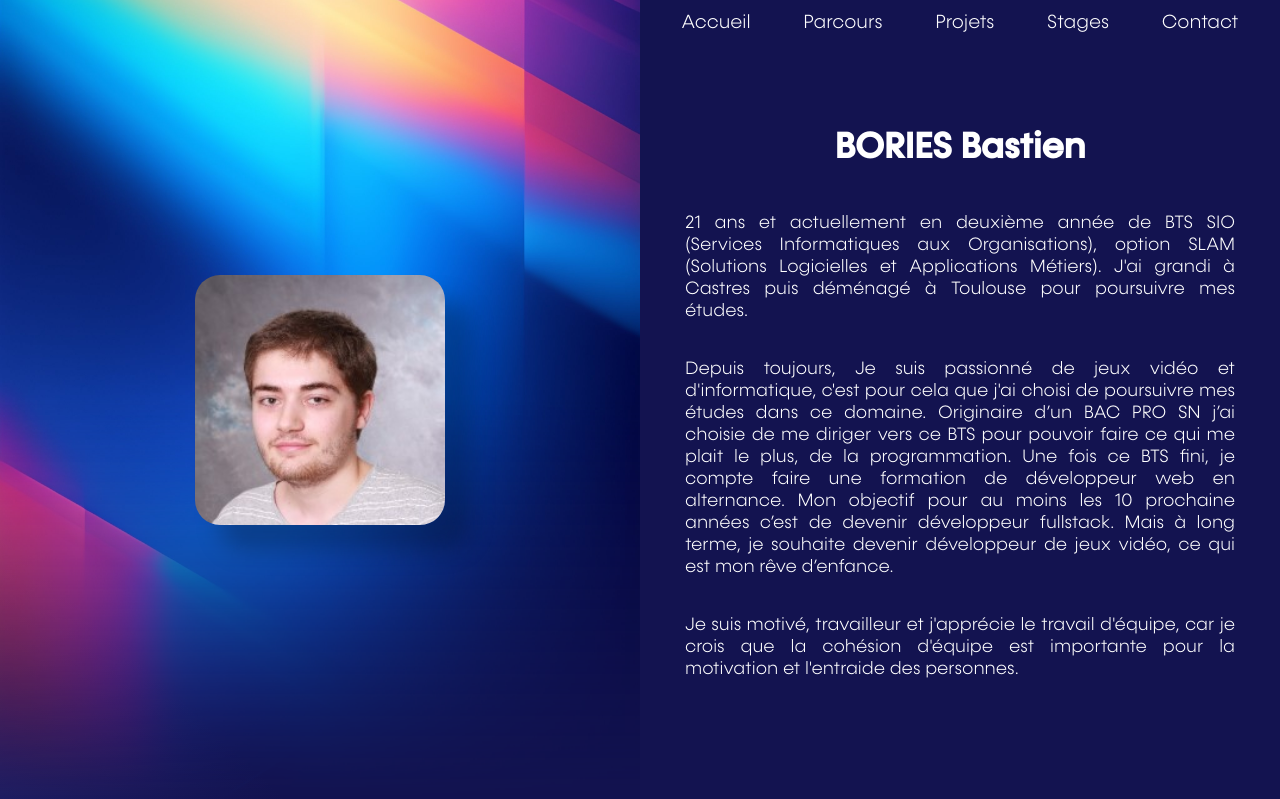
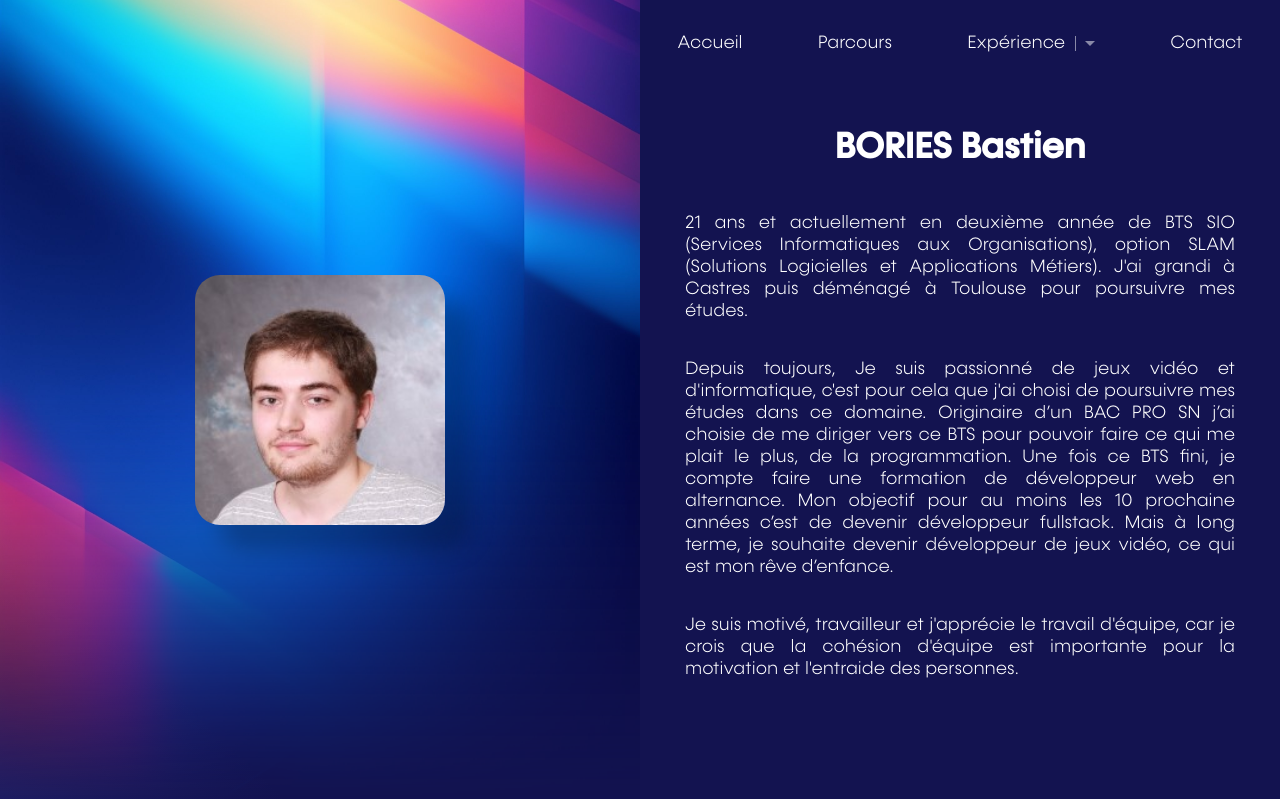
Before and after one commit to Ast415/Portfolio, a PHP site: page / in a window 1280 px wide. Shown: the top 799 px of the page. Run offline with PHP 8.4, Linux system fonts and the light colour scheme.

Commit message:
New nav bar for pc

```diff
--- a/src/css/burger.css
+++ b/src/css/burger.css
@@ -160,7 +160,10 @@ nav{
 }
 
 @media screen and (min-width: 960px){
-  .navbar .menu-items {
+  .burgerNav{
+    visibility: hidden;
+  }
+  /* .navbar .menu-items {
     box-shadow: none;
     background-color: initial;
     height: min-content;
@@ -203,5 +206,5 @@ nav{
 
   .hamburger-lines {
     visibility: hidden;
+  } */
 }
-}
--- /dev/null
+++ b/src/css/dropdown.css
@@ -0,0 +1,172 @@
+/* https://codepen.io/sathishlxg/pen/JoLOYR?editors=1100 */
+
+/* * {
+    box-sizing: border-box;
+} */
+/* body {
+    background: #33334d;
+    color: #222;
+    line-height: normal;
+    font-size: 16px;
+    font-family: sans-serif;
+} */
+
+.dropdownNav{
+    visibility: hidden;
+}
+
+a, a:hover {
+    text-decoration: none;
+}
+nav {
+    /*
+    position: fixed;
+    left: 0;
+    right: 0;
+    top: 0;
+    height: 50px;
+    background: transparent;
+    box-shadow: transparent;
+    z-index: 1000;
+    min-width: 580px; */
+
+
+    left: 0;
+    right: 0;
+    top: 0;
+    /* height: auto; */
+    background: transparent;
+    box-shadow: transparent;
+    z-index: 1000;
+    /* min-width: 580px; */
+    width: 50%;
+
+}
+/* nav .logo {
+    position: relative;
+    float: left;
+    height: 50px;
+    line-height: 50px;
+    padding: 0 15px;
+    font-size: 22px;
+    font-weight: 900;
+    text-transform: uppercase;
+}
+nav .logo span {
+    display: inline-block;
+    position: relative;
+    top: -8px;
+    font-size: 13pt;
+}
+nav .logo:hover {
+    background: #9494b8;
+} */
+nav .links {
+    width: 100%;
+    height: auto;
+    padding: 0;
+    display: flex;
+    flex-direction: row;
+    justify-content: space-around;
+}
+nav .links li {
+    float: left;
+    list-style: none;
+    position: relative;
+    margin: 10px;
+    display: inline-block;
+}
+nav .links li > a {
+    position: relative;
+    display: inline-block;
+    padding: 0 10px;
+    line-height: 30px;
+    height: 30px;
+    color: #fff;
+    display: flex;
+    align-items: center;
+    z-index: 1;
+    user-select: none;
+    transition: background-color 0.3s;
+}
+nav .links li > a:hover {
+    /* font-weight: bolder; */
+    background-color: #0a0a2b;
+    border-radius: 10px;
+}
+nav .links li > a[class^="trigger-"] {
+    padding-right: 40px;
+}
+nav .links li > a .arrow {
+    position: absolute;
+    right: 10px;
+    border-width: 5px 5px 0 5px;
+    border-style: solid;
+    border-color: rgba(255, 255, 255, 0.5) #c50e0e00;
+}
+nav .links li > a .arrow:after {
+    content: "";
+    border-left: 1px solid rgb(255, 255, 255, 0.5);
+    top: -10px;
+    left: -15px;
+    position: absolute;
+    height: 15px;
+}
+nav .links li ul {
+    position: absolute;
+    left: 0;
+    margin: 0;
+    top: 0;
+    background-color: #0a0a2b;
+    border-radius: 2px;
+    box-shadow: 0 0 5px rgb(0 0 0 / 15%);
+    padding: 0;
+    width: 100%;
+    text-align: center;
+    border-radius: 10px;
+    display: none;
+}
+nav .links li ul > li {
+    clear: both;
+    list-style: none;
+    display: block;
+    margin: 0;
+    width: 100%;
+}
+nav .links li ul > li:hover {
+    background: #9494b8;
+}
+nav .links li ul > li:hover > a {
+    background: #9494b8;
+    color: #fff;
+}
+nav .links li:hover > .drop {
+    display: block;
+    animation: fadeInBottom 0.3s ease;
+    -webkit-animation: fadeInBottom 0.3s ease;
+}
+nav .links li:hover > .drop > .first{
+    margin-top: 30px;
+}
+@keyframes fadeInBottom {
+    0% {
+        opacity: 0;
+        transform: translate3d( 0, 0, 100%);
+   }
+    100% {
+        opacity: 1;
+        transform: none;
+   }
+}
+
+@media screen and (min-width: 960px){
+
+    nav{
+        position: absolute;
+        margin-left: 50%;
+    }
+
+    .dropdownNav{
+        visibility: visible;
+    }
+}
--- a/vue/header.php
+++ b/vue/header.php
@@ -8,6 +8,7 @@
     <link rel="stylesheet" href="./src/css/fonts.css">
     <link rel="stylesheet" href="./src/css/global.css">
     <link rel="stylesheet" href="./src/css/burger.css">
+    <link rel="stylesheet" href="./src/css/dropdown.css">
     <link rel="stylesheet" href="./src/css/popup.css">
     <link rel="stylesheet" href="./src/css/tooltip.css">
     <link rel="stylesheet" href="./src/css/timeline.css">
@@ -15,7 +16,7 @@
 </head>
 <body>
     <header>
-    <nav>
+    <nav class="burgerNav">
       <div class="navbar">
         <div class="container nav-container">
             <input class="checkbox" type="checkbox" name="" id="" />
@@ -25,13 +26,28 @@
               <span class="line line3 "></span>
             </div>
             <div class="menu-items">
-                <li><a href="./?action=accueil">Accueil</a></li>
-                <li><a href="./?action=parcours">Parcours</a></li>
-                <li><a href="./?action=experience#projets">Projets</a></li>
-                <li><a href="./?action=experience#stages">Stages</a></li>
-                <li><a href="./?action=accueil#contact">Contact</a></li>
+              <li><a href="./?action=accueil">Accueil</a></li>
+              <li><a href="./?action=parcours">Parcours</a></li>
+              <li><a href="./?action=experience#projets">Projets</a></li>
+              <li><a href="./?action=experience#stages">Stages</a></li>
+              <li><a href="./?action=accueil#contact">Contact</a></li>
             </div>
         </div>
       </div>
     </nav>
+    <nav class="dropdownNav" id="navigation">
+        <!-- <a href="#" class="logo">Studio<span>+<span></a> -->
+        <ul class="links">
+              <li><a href="./?action=accueil">Accueil</a></li>
+              <li><a href="./?action=parcours">Parcours</a></li>
+            <li class="dropdown"><a class="trigger-drop">Expérience<i class="arrow"></i></a>
+            <ul class="drop">
+              <li class="first"><a href="./?action=experience#outils">Outil</a></li>
+              <li><a href="./?action=experience#projets">Projet</a></li>
+              <li><a href="./?action=experience#stages">Stage</a></li>
+            </ul>
+            </li>
+              <li><a href="./?action=accueil#contact">Contact</a></li>
+        </ul>
+    </nav>
     </header>
```
